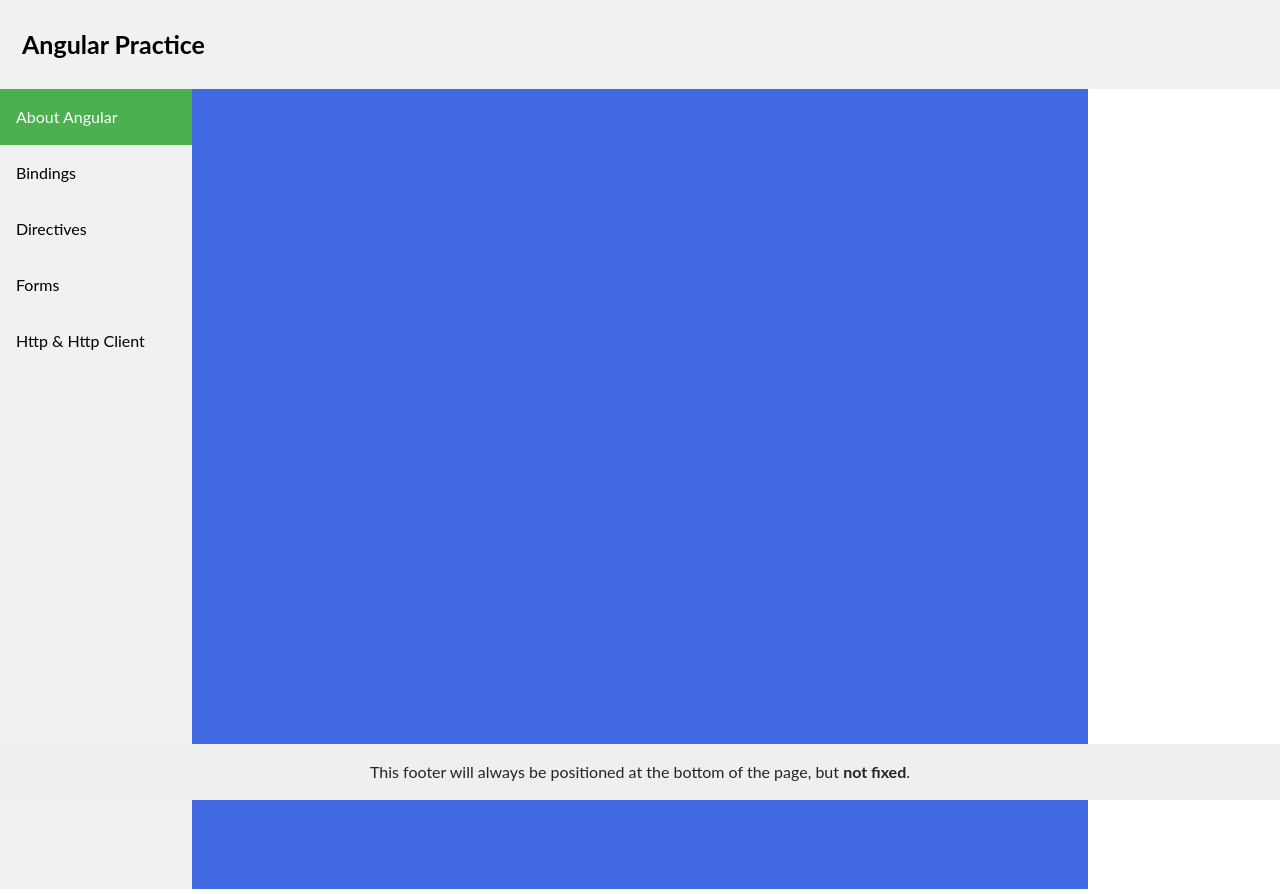
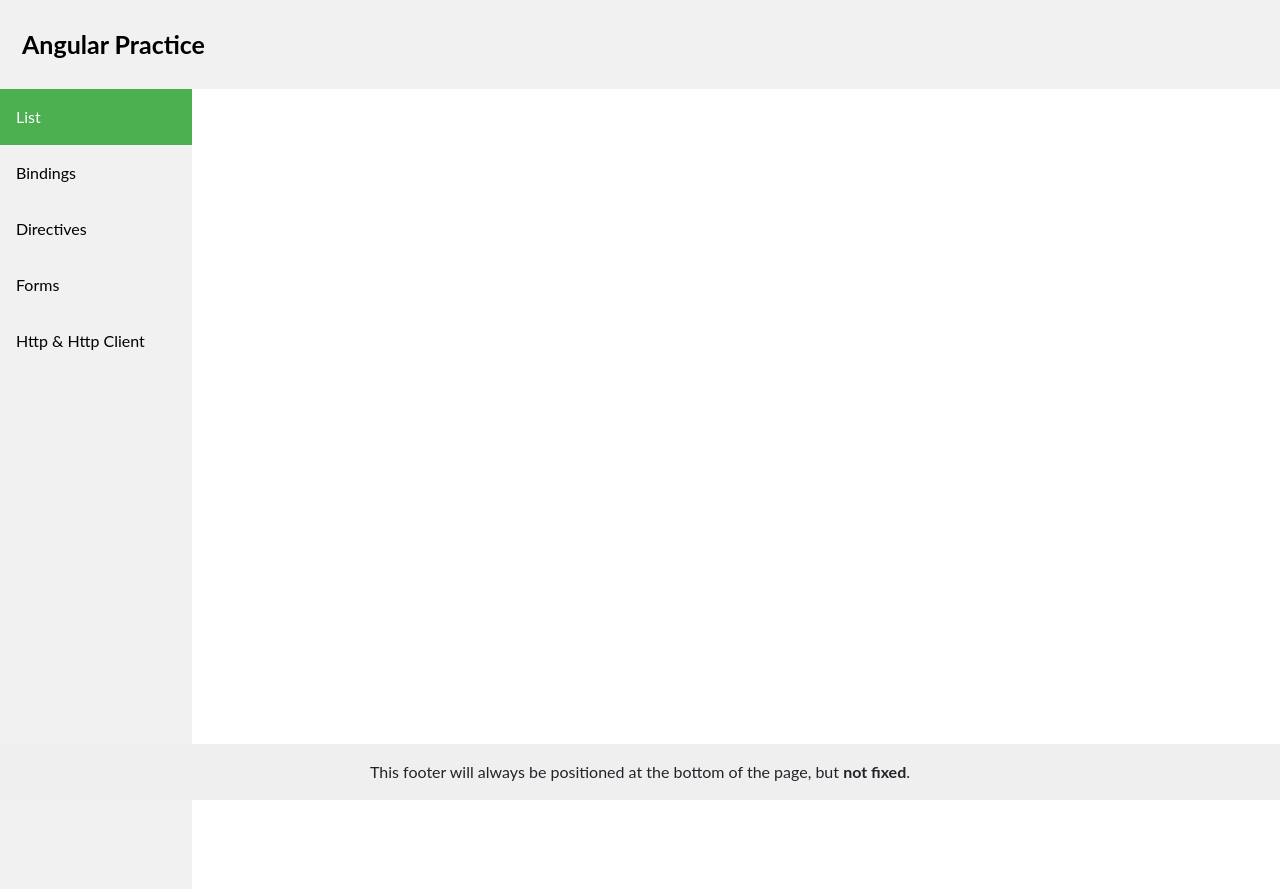
Before and after one commit to praveelaveti/Angular, an Angular app: page / in a window 1280 px wide. Built offline with nearby package versions, Linux system fonts and the light colour scheme; what angular-in-memory-web-api would draw is missing.

Commit message:
List Component added

```diff
--- a/src/app/app-routing.module.ts
+++ b/src/app/app-routing.module.ts
@@ -1,6 +1,7 @@
 
 import { NgModule }             from '@angular/core';
 import { RouterModule, Routes } from '@angular/router';
+import { ListComponent } from './list/list.component';
 // import { ProviderComponent } from './provider/provider.component';
 // import { HomeComponent } from './home/home.component';
 // import { DemoGrid1Component } from './demo-grid1/demo-grid1.component';
@@ -8,6 +9,7 @@ import { RouterModule, Routes } from '@angular/router';
 // import {NgbModule} from '@ng-bootstrap/ng-bootstrap';
 
 const routes: Routes = [
+  {path:'list',component:ListComponent},
   // { path: '', redirectTo: '/provider', pathMatch: 'full' },
 //   { path: 'dashboard', component: DashboardComponent },
 //   { path: 'detail/:id', component: HeroDetailComponent },
--- a/src/app/app.module.ts
+++ b/src/app/app.module.ts
@@ -11,14 +11,15 @@ import { PlicyService } from './plicy.service';
 import { InMemoryDataService } from './in-memory-data.service';
 import { HttpClientInMemoryWebApiModule } from 'angular-in-memory-web-api';
 
-import { AppRoutingModule }     from './app-routing.module'; // ext route config file
+import { AppRoutingModule }     from './app-routing.module';
+import { ListComponent } from './list/list.component'; // ext route config file
 
 
 @NgModule({
   imports:      [ BrowserModule, FormsModule,ReactiveFormsModule ,AppRoutingModule,HttpClientInMemoryWebApiModule.forRoot(
       InMemoryDataService, { dataEncapsulation: false }
     )   ],
-  declarations: [ AppComponent, HelloComponent ,HeaderComponent,FooterComponent,LeftMenuComponent],
+  declarations: [ AppComponent, HelloComponent ,HeaderComponent,FooterComponent,LeftMenuComponent, ListComponent],
   bootstrap:    [ AppComponent ],
   providers: [PlicyService]
 })
--- a/src/app/leftMenu/leftMenu.component.html
+++ b/src/app/leftMenu/leftMenu.component.html
@@ -1,5 +1,5 @@
 <div class="sidebar">
-  <a class="active" href="#home">About Angular</a>
+  <a class="active" routerLink="list">List</a>
   <a href="#news">Bindings</a>
   <a href="#contact">Directives</a>
   <a href="#contact">Forms</a>
--- /dev/null
+++ b/src/app/list/list.component.html
@@ -0,0 +1,5 @@
+<div class="container">
+List
+
+
+</div>
--- /dev/null
+++ b/src/app/list/list.component.ts
@@ -0,0 +1,15 @@
+import { Component, OnInit } from '@angular/core';
+
+@Component({
+  selector: 'app-list',
+  templateUrl: './list.component.html',
+  styleUrls: ['./list.component.css']
+})
+export class ListComponent implements OnInit {
+
+  constructor() { }
+
+  ngOnInit() {
+  }
+
+}
--- a/src/styles.css
+++ b/src/styles.css
@@ -144,8 +144,10 @@ div.content {
     width: 85%;
     height: 100%;
     float: left;
-    background-color: royalblue;
+    /* background-color: royalblue; */
     border-collapse: collapse;
+    margin-left: 210px;
+    margin-top:5px;
 }
 
 .rightpaneP {
```
Also changed, not shown: src/app/list/list.component.css (added).
